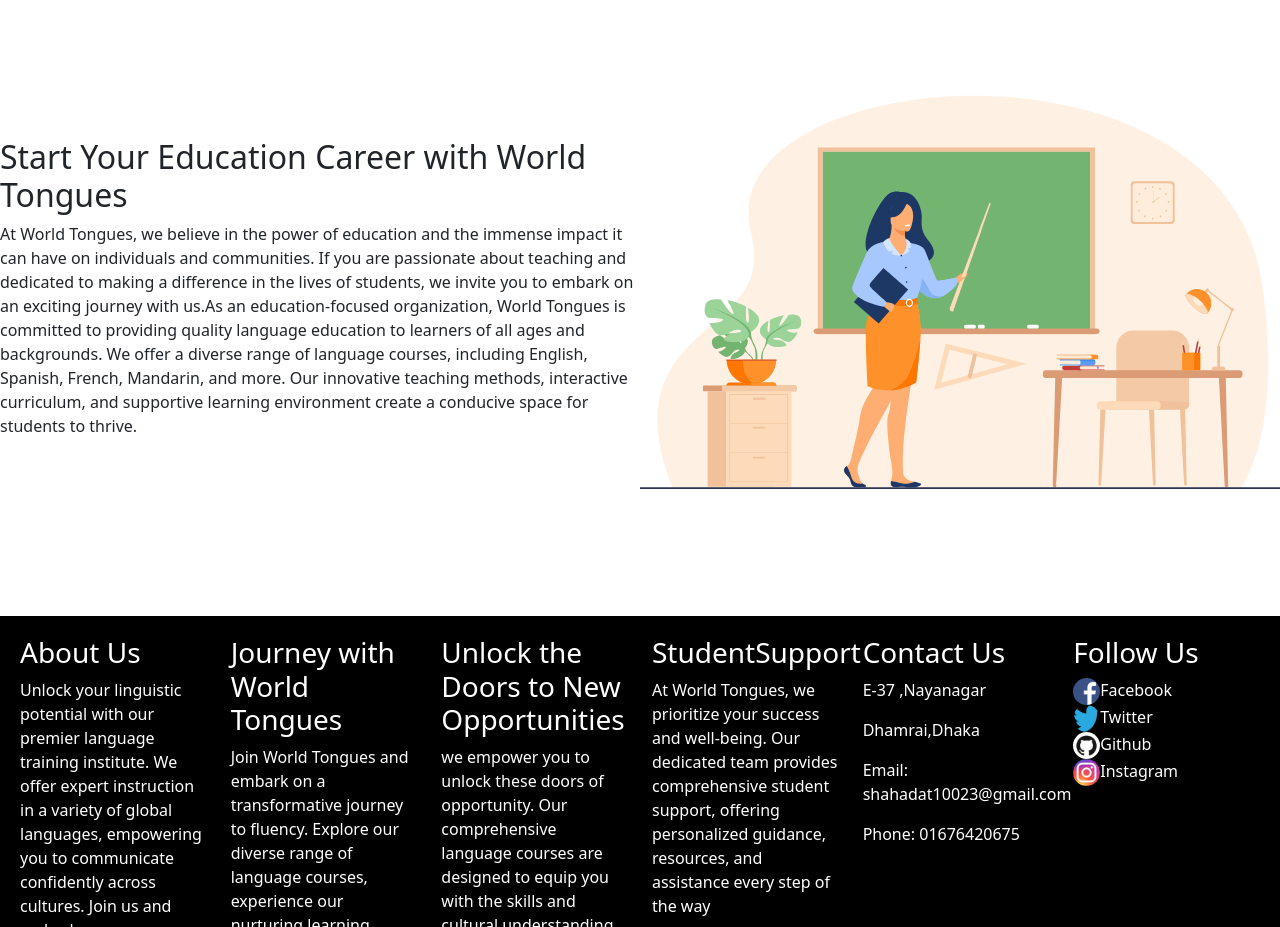
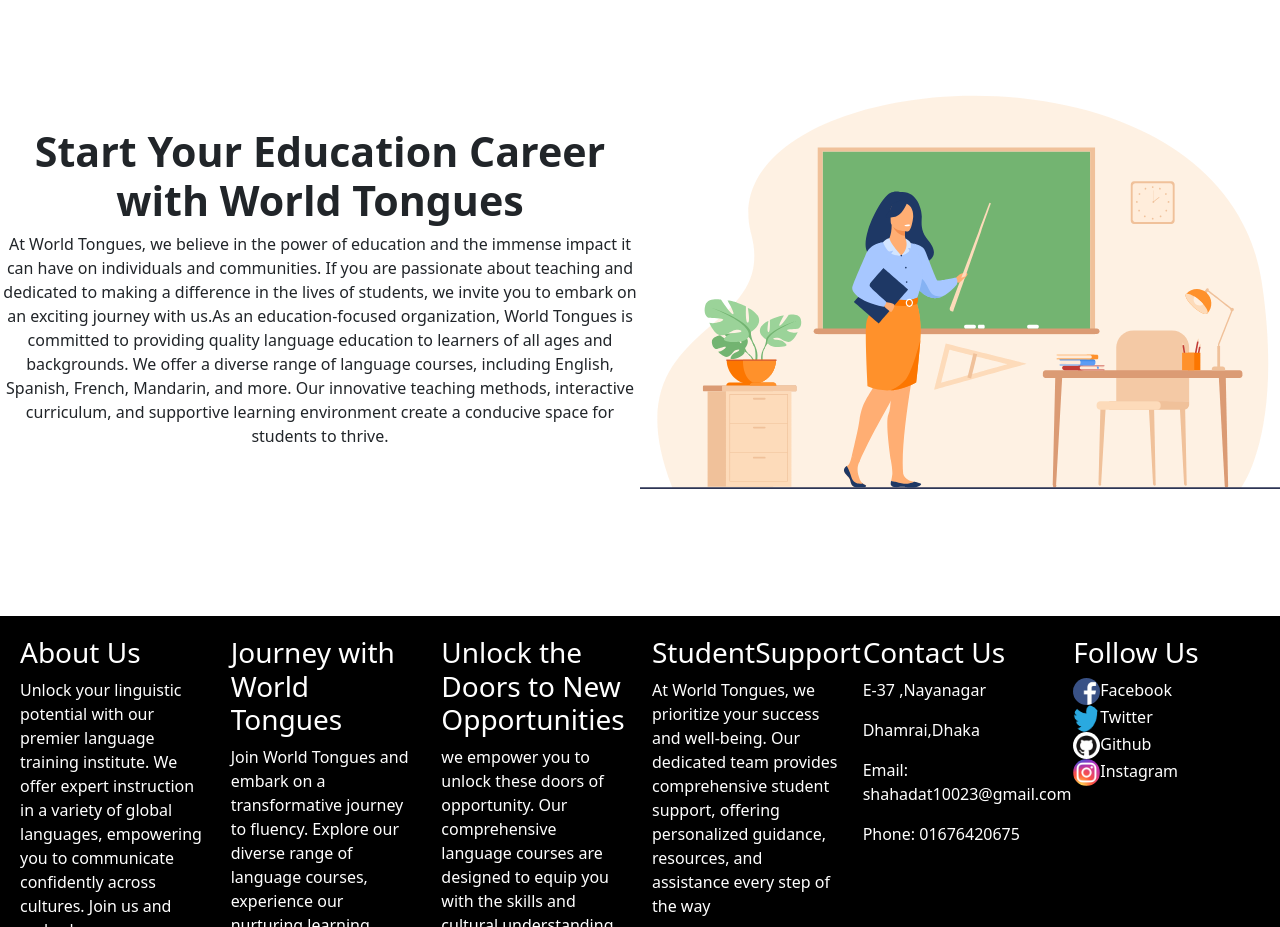
Before and after one commit to shahadat10033/world-tongues-clientSide, a React (Vite) app: page / in a window 1280 px wide. Shown: the part 840-1767 px from the top of the page. Built offline with nearby package versions, Linux system fonts and the light colour scheme.

Commit message:
using react awesome reveal in animsection page

```diff
--- a/Components/AnimSection.jsx
+++ b/Components/AnimSection.jsx
@@ -1,23 +1,31 @@
 import React from "react";
+import { Bounce, Fade } from "react-awesome-reveal";
 import Lottie from "lottie-react";
 import learningAnimation from "../public/98349-teacher-in-classroom.json";
 const AnimSection = () => {
   return (
     <div className=" d-md-flex   justify-content-center align-items-center">
-      <div className="w-50 text-justify mx-auto  ">
-        <h2>Start Your Education Career with World Tongues</h2>
-        <p>
-          At World Tongues, we believe in the power of education and the immense
-          impact it can have on individuals and communities. If you are
-          passionate about teaching and dedicated to making a difference in the
-          lives of students, we invite you to embark on an exciting journey with
-          us.As an education-focused organization, World Tongues is committed to
-          providing quality language education to learners of all ages and
-          backgrounds. We offer a diverse range of language courses, including
-          English, Spanish, French, Mandarin, and more. Our innovative teaching
-          methods, interactive curriculum, and supportive learning environment
-          create a conducive space for students to thrive.
-        </p>
+      <div className="w-50 text-center mx-auto  ">
+        <Bounce duration="10000">
+          <h2 className="fw-bold fs-1">
+            Start Your Education Career with World Tongues
+          </h2>
+        </Bounce>
+        <Fade direction="up" duration="5000">
+          <p>
+            At World Tongues, we believe in the power of education and the
+            immense impact it can have on individuals and communities. If you
+            are passionate about teaching and dedicated to making a difference
+            in the lives of students, we invite you to embark on an exciting
+            journey with us.As an education-focused organization, World Tongues
+            is committed to providing quality language education to learners of
+            all ages and backgrounds. We offer a diverse range of language
+            courses, including English, Spanish, French, Mandarin, and more. Our
+            innovative teaching methods, interactive curriculum, and supportive
+            learning environment create a conducive space for students to
+            thrive.
+          </p>
+        </Fade>
       </div>
       <div className="w-50 mx-auto ">
         <Lottie
--- a/Components/MenuBar.jsx
+++ b/Components/MenuBar.jsx
@@ -103,7 +103,7 @@ const MenuBar = () => {
                     isPending
                       ? ""
                       : isActive
-                      ? " text-decoration-none  text-primary ms-5 btn  btn-warning text-light"
+                      ? " text-decoration-none  text-primary ms-5 btn  btn-primary text-light"
                       : "ms-5 text-decoration-none  text-light btn btn-light text-dark"
                   }
                 >
--- a/package.json
+++ b/package.json
@@ -10,12 +10,14 @@
     "preview": "vite preview"
   },
   "dependencies": {
+    "@emotion/react": "^11.11.1",
     "aos": "^2.3.4",
     "bootstrap": "^5.3.0",
     "localforage": "^1.10.0",
     "lottie-react": "^2.4.0",
     "match-sorter": "^6.3.1",
     "react": "^18.2.0",
+    "react-awesome-reveal": "^4.2.3",
     "react-awesome-slider": "^4.1.0",
     "react-bootstrap": "^2.7.4",
     "react-dom": "^18.2.0",
```
Also changed, not shown: 1 other file (tests, documents, lock files or other folders).
